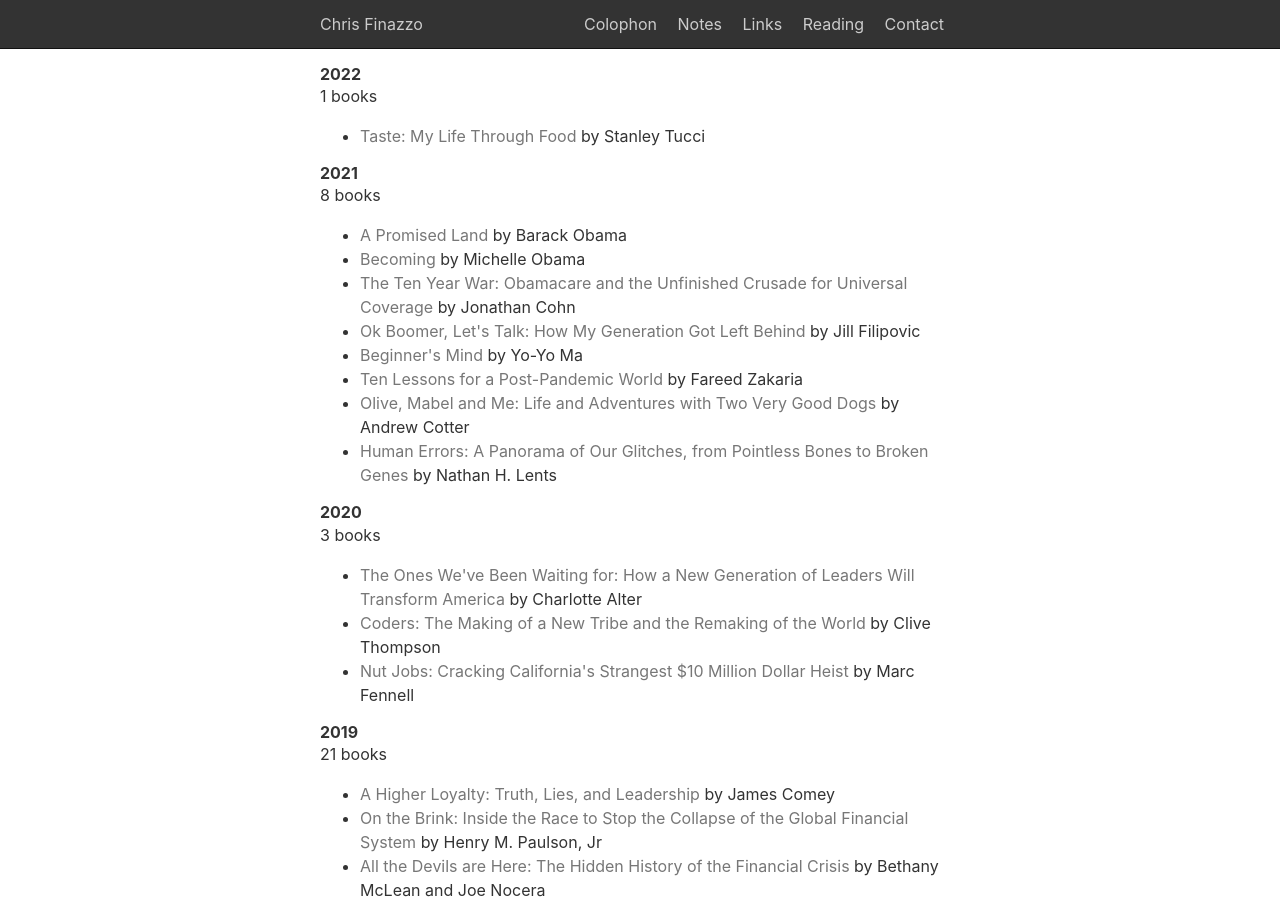
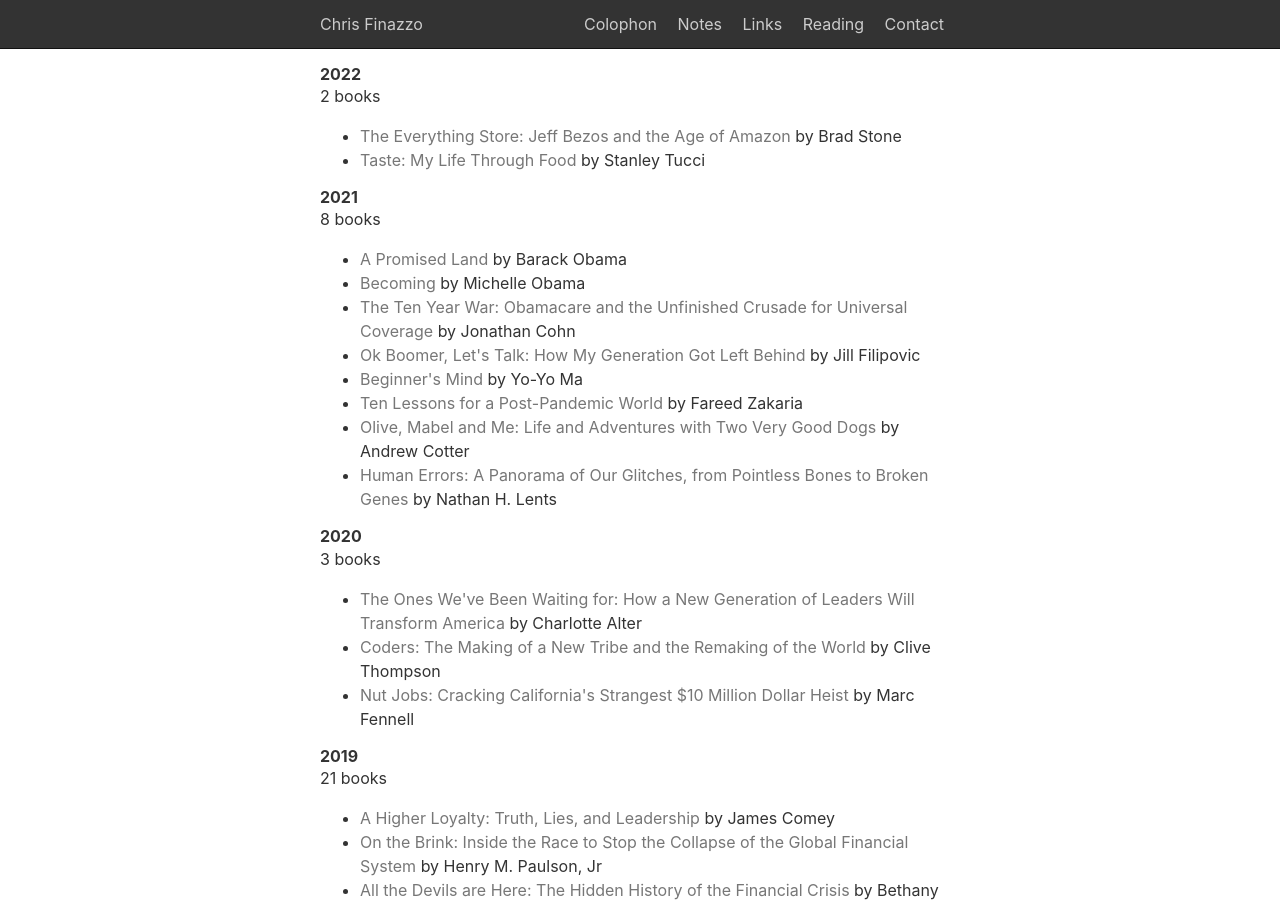
Before and after one commit to chrisfinazzo/blog, a Jekyll site: the page built from reading.md, in a window 1280 px wide and 900 px high. Built offline with Jekyll 4.4.1, drawn with Linux system fonts in a browser that asks for light colours; Markdown is read by kramdown in place of the engine named in the settings.

Commit message:
Update Reading List

```diff
--- a/_data/reading.yml
+++ b/_data/reading.yml
@@ -1,5 +1,10 @@
   - year: "2022"
     books:
+      - title: "The Everything Store: Jeff Bezos and the Age of Amazon"
+        author: Brad Stone
+        link: https://openlibrary.org/books/OL25432651M/The_Everything_Store
+
+
       - title: "Taste: My Life Through Food"
         author: Stanley Tucci
         link: https://openlibrary.org/works/OL24639172W/Taste
```
